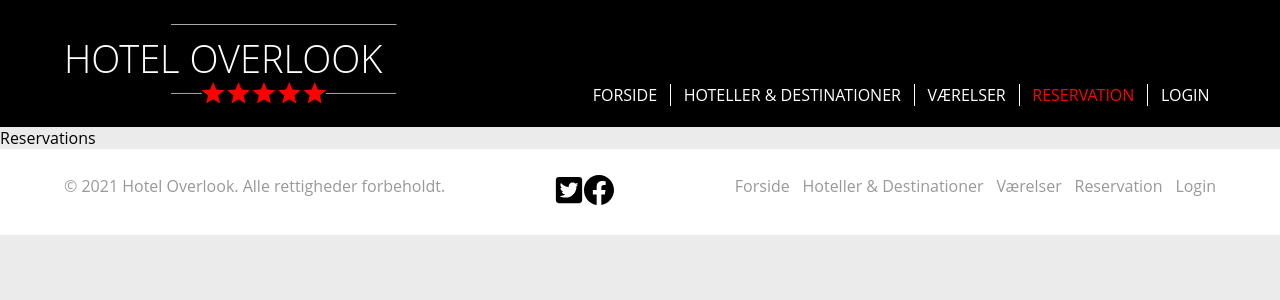
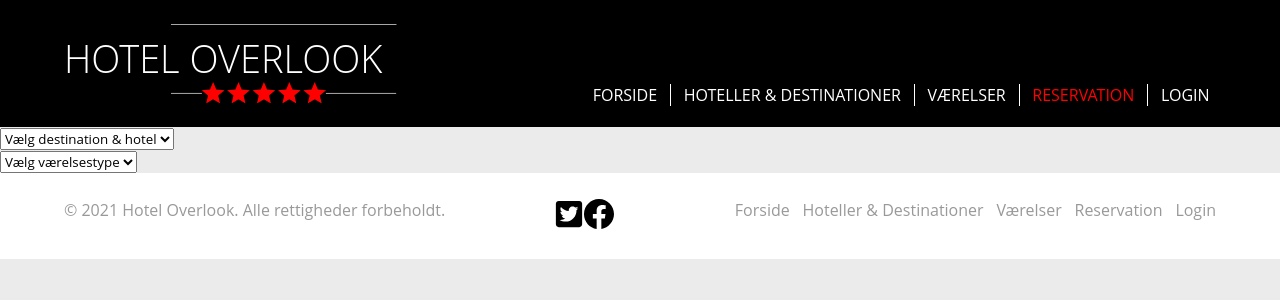
Before and after one commit to Emsenparry/Overlook, a React (Create React App) app: page /reservations in a window 1280 px wide. Shown: the top 300 px of the page. Built offline with nearby package versions, Linux system fonts and the light colour scheme.

Commit message:
LandNav & Reservations
Fetched land navne og begyndt på reservationer

```diff
--- a/src/Components/AppRouter/AppRouter.jsx
+++ b/src/Components/AppRouter/AppRouter.jsx
@@ -15,7 +15,7 @@ const AppRouter = () => {
         <Route index element={<Home />} />
         <Route path="/hotels" element={<Land />}>
             <Route path=":slug" element={<City />} />
-            <Route path=":slug/hotel" element={<Hotel />} />
+            <Route path=":id" element={<Hotel />} />
         </Route>
         <Route path="/rooms" element={<Rooms />} />
         <Route path="/reservations" element={<Reservations />} />
--- a/src/Components/Pages/H&D/Land/Land.jsx
+++ b/src/Components/Pages/H&D/Land/Land.jsx
@@ -1,9 +1,19 @@
-import React from 'react'
+import React from "react";
+import ImageHeader from "../../../Partials/ImageHeader/ImageHeader";
+import "./Land.scss";
+import LandNav from "../../../Partials/LandNav/LandNav";
 
 const Land = () => {
   return (
-    <div>Land</div>
-  )
-}
+    <>
+      <div className="ImageHeader">
+        <ImageHeader
+          img={require("../../../../Assets/images/seljalandvoss-iceland.jpg")}
+        />
+      </div>
+      <LandNav />
+    </>
+  );
+};
 
-export default Land
+export default Land;
--- /dev/null
+++ b/src/Components/Pages/H&D/Land/Land.scss
@@ -0,0 +1,6 @@
+.ImageHeader {
+  img {
+    max-width: 100%;
+    max-height: 100%;
+  }
+}
--- a/src/Components/Pages/Reservations/Reservations.jsx
+++ b/src/Components/Pages/Reservations/Reservations.jsx
@@ -2,7 +2,25 @@ import React from 'react'
 
 const Reservations = () => {
   return (
-    <div>Reservations</div>
+    <form>
+      <div>
+        <select>
+          <option>Vælg destination & hotel</option>
+          <option value="hotel1">Hotel 1</option>
+          <option value="hotel2">Hotel 2</option>
+          <option value="hotel3">Hotel 3</option>
+        </select>
+      </div>
+      <div>
+      <select>
+        <option>Vælg værelsestype</option>
+          <option value="single">Single</option>
+          <option value="double">Double</option>
+          <option value="suite">Suite</option>
+          {/* Add more options if needed */}
+        </select>
+      </div>
+    </form>
   )
 }
 
--- /dev/null
+++ b/src/Components/Partials/ImageHeader/ImageHeader.jsx
@@ -0,0 +1,11 @@
+import React from "react";
+
+const ImageHeader = ({ img }) => {
+  return (
+    <>
+      <img src={img} alt="heroimage" />
+    </>
+  );
+};
+
+export default ImageHeader;
--- /dev/null
+++ b/src/Components/Partials/LandNav/LandNav.jsx
@@ -0,0 +1,30 @@
+import axios from 'axios'
+import React, { useEffect, useState } from 'react'
+import { Link } from 'react-router-dom'
+
+
+const LandNav = () => {
+    const [data, setData] = useState([])
+
+    useEffect(() => {
+        const getData = async () => {
+            const result = await axios.get(`http://localhost:4000/destinations`)
+            setData(result.data)
+        }
+        getData()
+    }, [setData])
+  return (
+    <nav>
+        <ul>
+           {data.map(land => {
+            return(
+                <li key={land.id}>
+                    <Link to={`/hotels/${land.slug}`}>{land.name}</Link></li>
+            )
+           })}
+        </ul>
+    </nav>
+  )
+}
+
+export default LandNav
```
Also changed, not shown: src/Components/API Fetch/Fetch.js (deleted).
